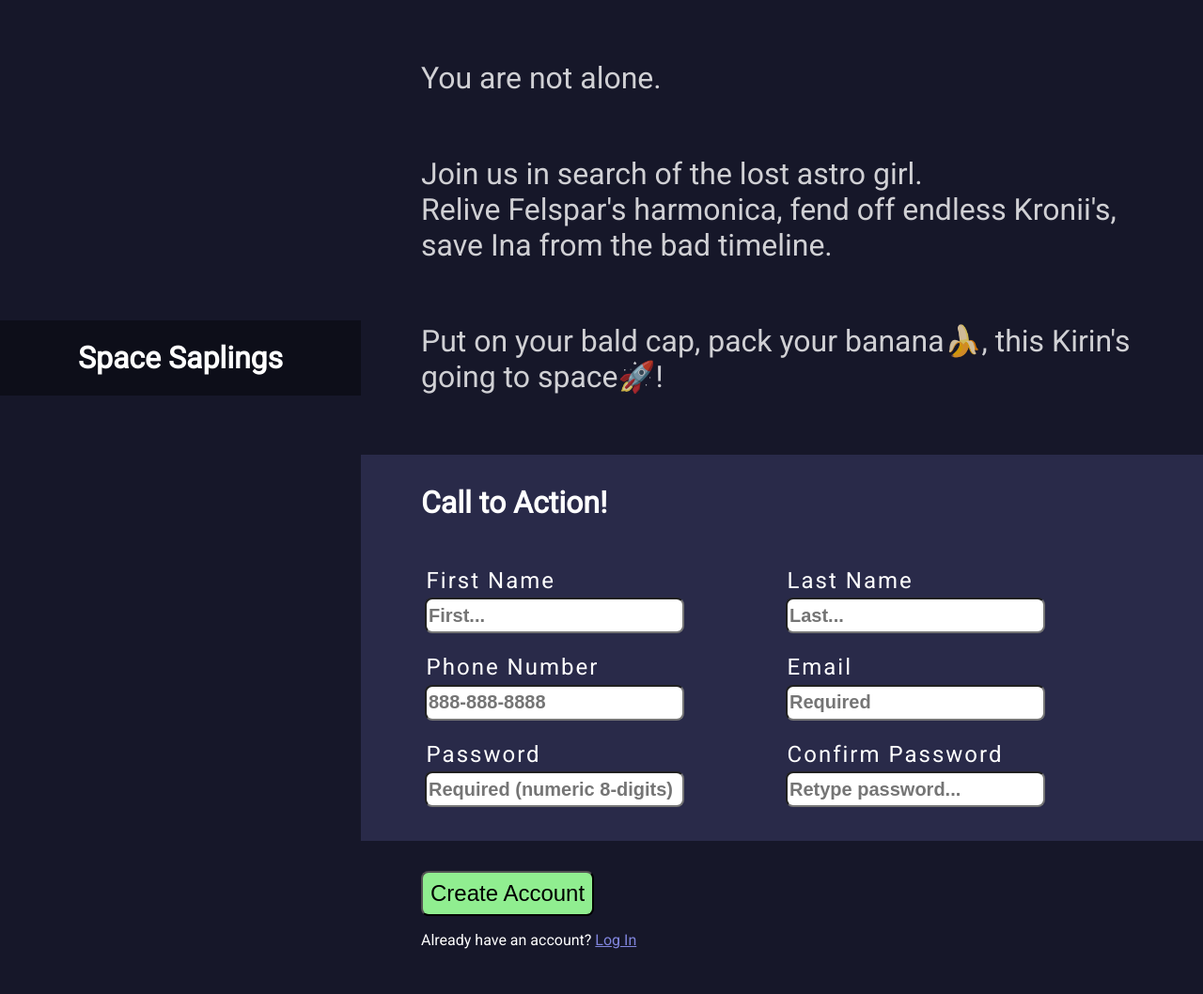
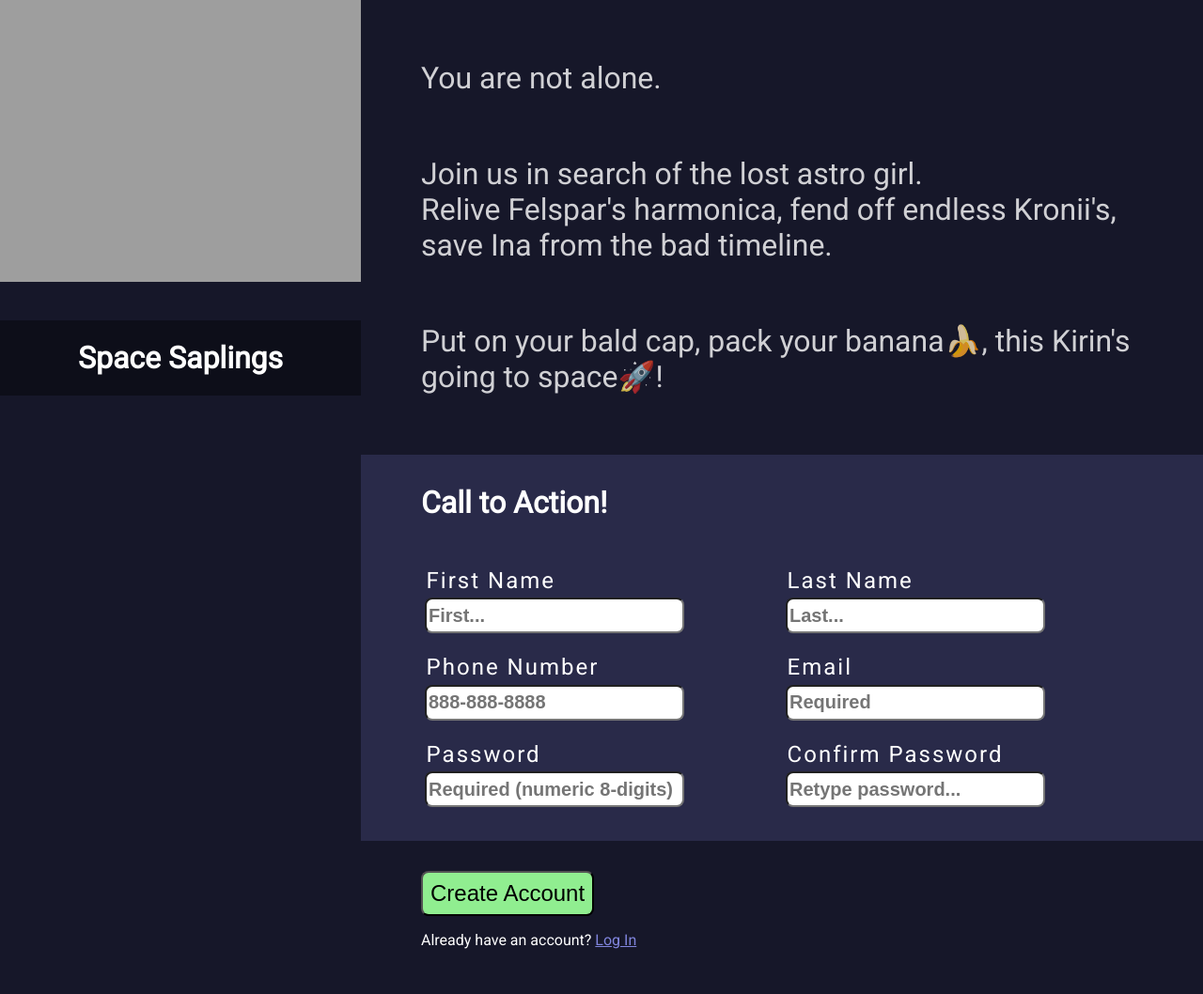
Before and after one commit to GNouchi/odin-form-1, a plain HTML site: page index.html in a window 1280 px wide. Shown: the whole page at 94% size. Drawn offline with Linux system fonts and the light colour scheme; the site is published under a folder, as on GitHub Pages, so addresses that start at the root find nothing.

Commit message:
fixing image path

```diff
--- a/styles.css
+++ b/styles.css
@@ -14,7 +14,7 @@ body{
 }
 .left-container{
     min-width: 30%;
-    background-image: url(/fauna2.png);
+    background-image: url("fauna2.png");
     background-position: 50% 0%;
     background-color: #161729;
     background-repeat: no-repeat;
```
